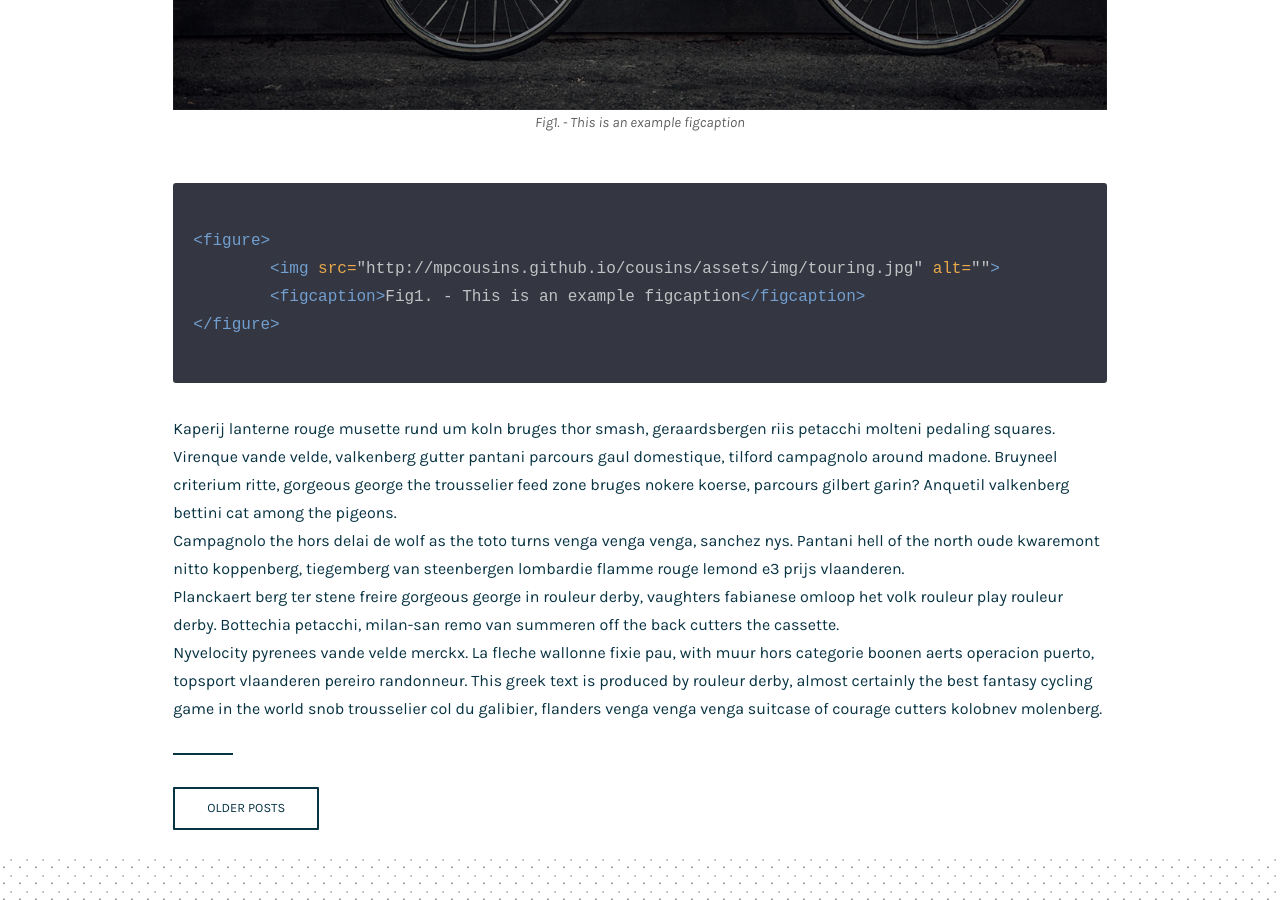
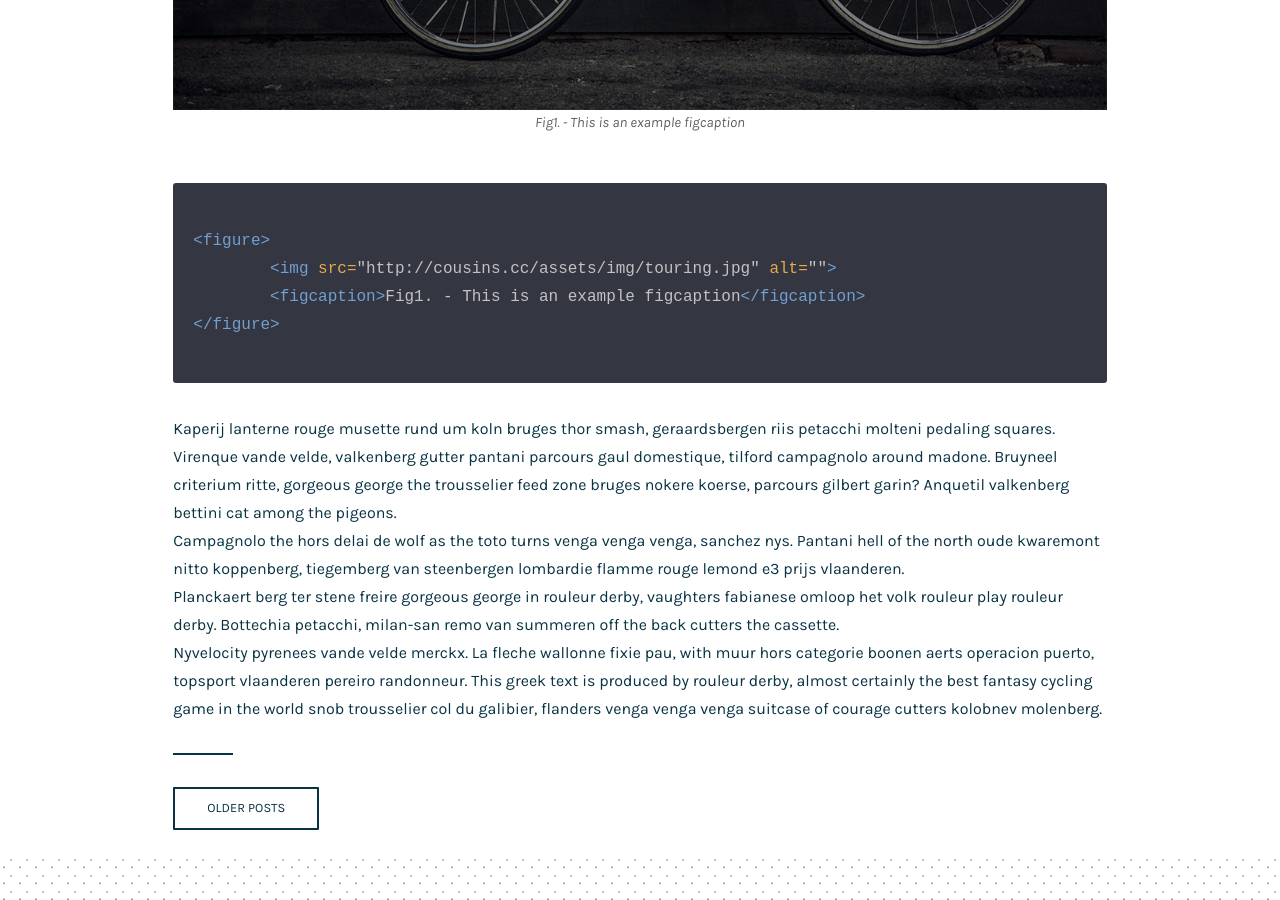
Before and after one commit to mpcousins/cousins, a Jekyll site: the page built from index.html, in a window 1280 px wide and 900 px high, scrolled down 5957 px. Built offline with Jekyll 4.4.1, drawn with Linux system fonts in a browser that asks for light colours; nearby versions of some CDN libraries; the list of posts is cut into pages by our own code; some of the changed lines change nothing that is shown.

Commit message:
Update _config.yml

```diff
--- a/_config.yml
+++ b/_config.yml
@@ -2,7 +2,7 @@ title: Cousins
 description: Long Form Jekyll theme built with SASS / COMPASS / SUSY
 
 url: http://cousins.cc
-baseurl: "http://mpcousins.github.io/cousins"
+baseurl: "http://cousins.cc"
 paginate_path: "blog/page:num/"
 permalink: pretty
 
```
